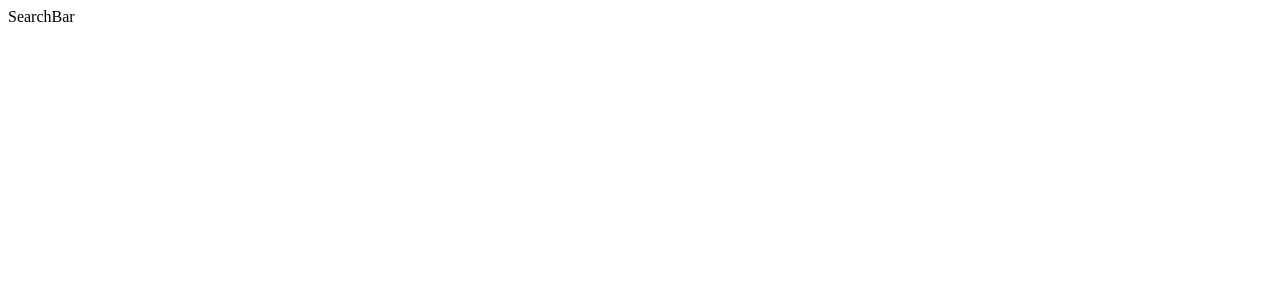
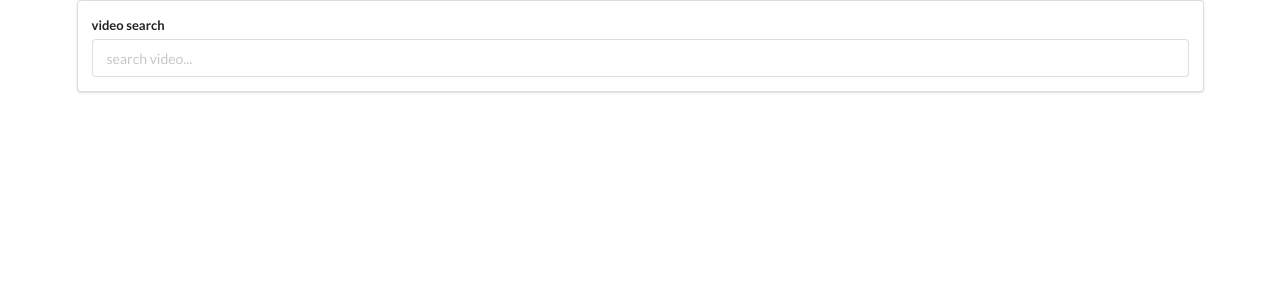
Before and after one commit to fockspaces/Video-Search, a React (Create React App) app: page / in a window 1280 px wide. Shown: the top 300 px of the page. Built offline with nearby package versions, Linux system fonts and the light colour scheme.

Commit message:
setup the SearchBar components

```diff
--- a/public/index.html
+++ b/public/index.html
@@ -8,6 +8,13 @@
     <meta
       name="description"
       content="Web site created using create-react-app"
+    />
+    <link
+      rel="stylesheet"
+      href="https://cdnjs.cloudflare.com/ajax/libs/semantic-ui/2.4.1/semantic.min.css"
+      integrity="sha512-8bHTC73gkZ7rZ7vpqUQThUDhqcNFyYi2xgDgPDHc+GXVGHXq+xPjynxIopALmOPqzo9JZj0k6OqqewdGO3EsrQ=="
+      crossorigin="anonymous"
+      referrerpolicy="no-referrer"
     />
     <link rel="apple-touch-icon" href="%PUBLIC_URL%/logo192.png" />
     <!--
--- a/src/components/App.js
+++ b/src/components/App.js
@@ -3,8 +3,14 @@
 import SearchBar from "./SearchBar";
 
 class App extends React.Component {
+
+
   render() {
-    return <SearchBar />;
+    return (
+      <div className="ui container">
+        <SearchBar />
+      </div>
+    );
   }
 }
 
--- a/src/components/SearchBar.js
+++ b/src/components/SearchBar.js
@@ -1,8 +1,34 @@
 import React from "react";
 
 class SearchBar extends React.Component {
+  state = { term: "" };
+
+  onInputChange = (e) => {
+    this.setState({ term: e.target.value });
+  };
+
+  onFormSubmit = (e) => {
+    e.preventDefault();
+
+    // callback from parent component
+  };
+
   render() {
-    return <div>SearchBar</div>;
+    return (
+      <div className="search-bar ui segment">
+        <form className="ui form" onSubmit={this.onFormSubmit}>
+          <div className="field">
+            <label>video search</label>
+            <input
+              placeholder="search video..."
+              type="text"
+              value={this.state.term}
+              onChange={this.onInputChange}
+            />
+          </div>
+        </form>
+      </div>
+    );
   }
 }
 
```
